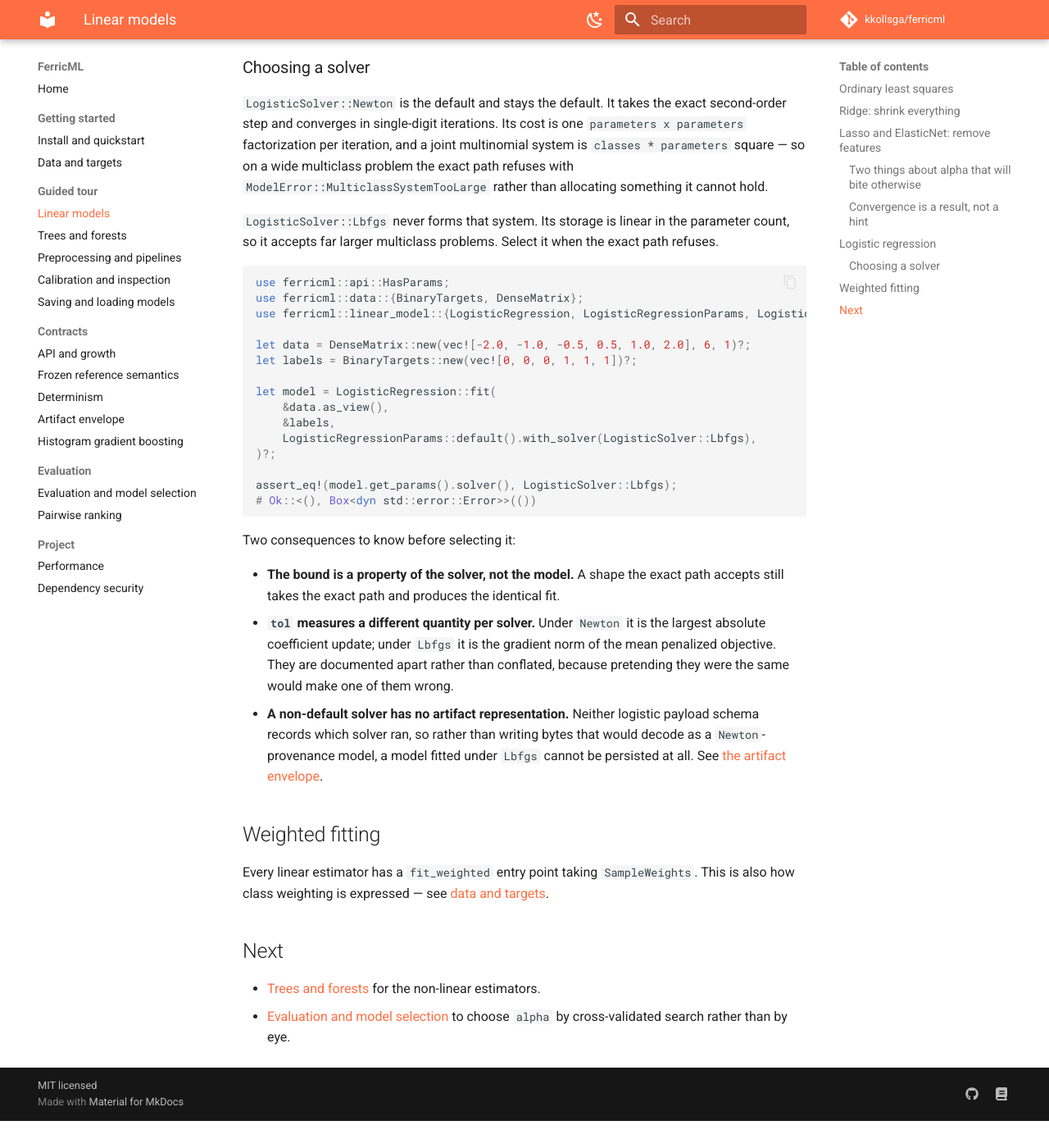
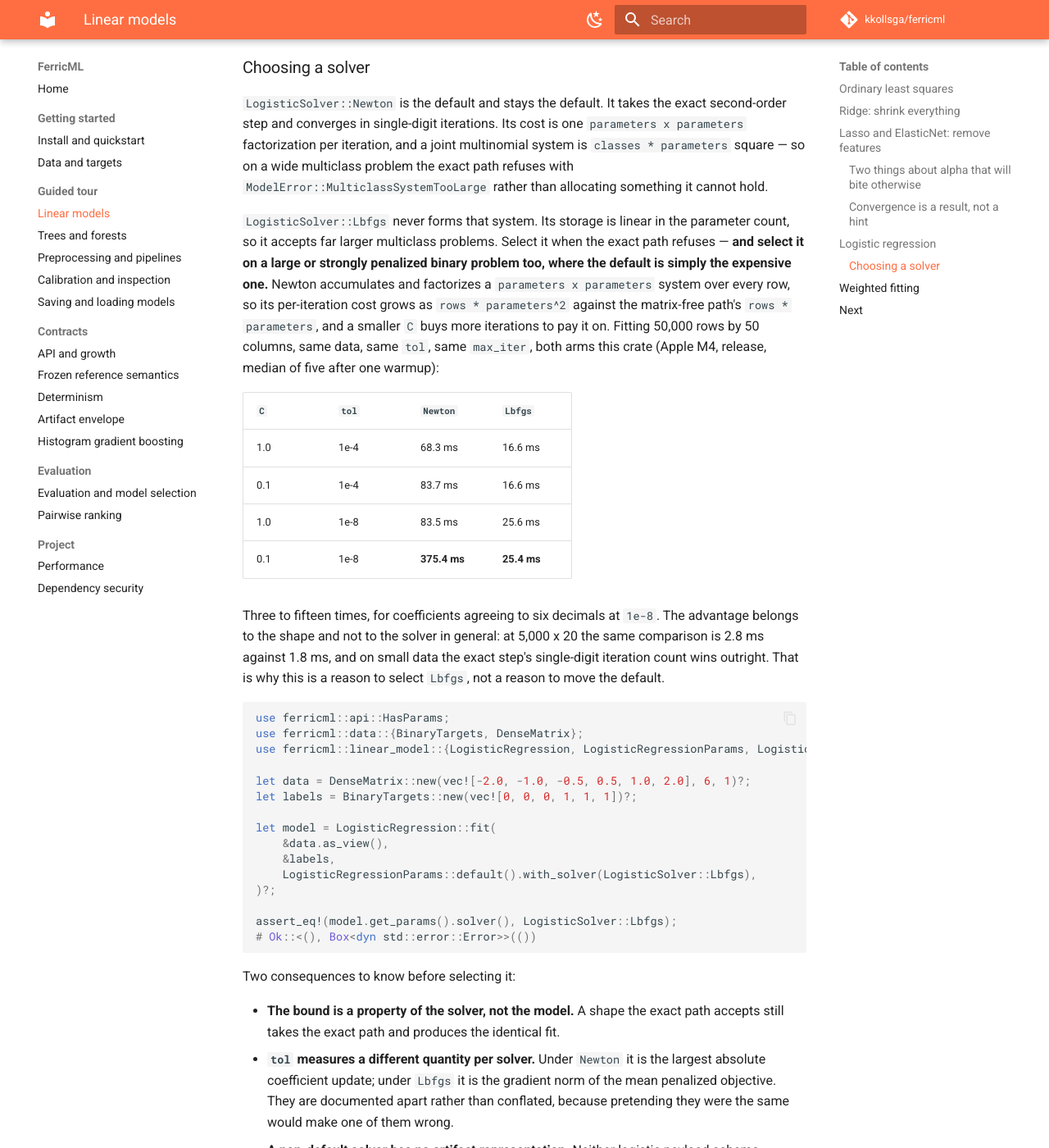
Before and after one commit to kkollsga/ferricml, an MkDocs documentation site: the page built from docs/guide/linear-models.md, in a window 1280 px wide and 1400 px high, scrolled down 4835 px. Shown: the whole window at 82% size. Built offline with MkDocs 1.6.1 and Material for MkDocs 9.7.7, drawn with Linux system fonts in a browser that asks for light colours; comment, search, counter and statistics services are not loaded; before the commit the page ends 6202 px from its top, so only the background shows below that.

Commit message:
docs: cite the logistic solver cost at scale
`LogisticSolver::Lbfgs` was documented only as the escape from
`MulticlassSystemTooLarge`, never as the faster path on a large or
strongly penalized binary problem, so a caller on that shape had no
reason to look at it.

Both the enum's "Choosing" section and the linear-models guide now carry
a first-party table: 50,000 rows by 50 columns, same data, same tol,
same max_iter, both arms this crate. `C = 0.1` at `tol = 1e-8` is
375.4 ms under Newton against 25.4 ms under L-BFGS, for coefficients
agreeing to six decimals; `C = 1.0` at the default `tol = 1e-4` is
68.3 ms against 16.6 ms. The mechanism is stated with the numbers: the
exact step accumulates and factorizes a p-by-p system over every row, so
it grows as n*p^2 where the matrix-free path grows as n*p.

The default does not move, and the doc says why it does not: at
5,000 x 20 the same comparison is 2.8 ms against 1.8 ms, on small data
the exact step's single-digit iteration count wins outright, and a tol
below the L-BFGS floor leaves Newton as the only path that answers.

Documentation only. No fitted value, artifact, or default changes.

Co-Authored-By: Claude Opus 5 <noreply@anthropic.com>

````diff
--- a/docs/guide/linear-models.md
+++ b/docs/guide/linear-models.md
@@ -239,7 +239,27 @@ rather than allocating something it cannot hold.
 
 `LogisticSolver::Lbfgs` never forms that system. Its storage is linear in the
 parameter count, so it accepts far larger multiclass problems. Select it when
-the exact path refuses.
+the exact path refuses — **and select it on a large or strongly penalized
+binary problem too, where the default is simply the expensive one.** Newton
+accumulates and factorizes a `parameters x parameters` system over every row,
+so its per-iteration cost grows as `rows * parameters^2` against the
+matrix-free path's `rows * parameters`, and a smaller `C` buys more iterations
+to pay it on. Fitting 50,000 rows by 50 columns, same data, same `tol`, same
+`max_iter`, both arms this crate (Apple M4, release, median of five after one
+warmup):
+
+| `C` | `tol` | `Newton` | `Lbfgs` |
+|---|---|---|---|
+| 1.0 | 1e-4 | 68.3 ms | 16.6 ms |
+| 0.1 | 1e-4 | 83.7 ms | 16.6 ms |
+| 1.0 | 1e-8 | 83.5 ms | 25.6 ms |
+| 0.1 | 1e-8 | **375.4 ms** | **25.4 ms** |
+
+Three to fifteen times, for coefficients agreeing to six decimals at `1e-8`.
+The advantage belongs to the shape and not to the solver in general: at
+5,000 x 20 the same comparison is 2.8 ms against 1.8 ms, and on small data the
+exact step's single-digit iteration count wins outright. That is why this is a
+reason to select `Lbfgs`, not a reason to move the default.
 
 ```rust
 use ferricml::api::HasParams;
````
Also changed, not shown: CHANGELOG.md (+19 -0 lines), 1 other file.
